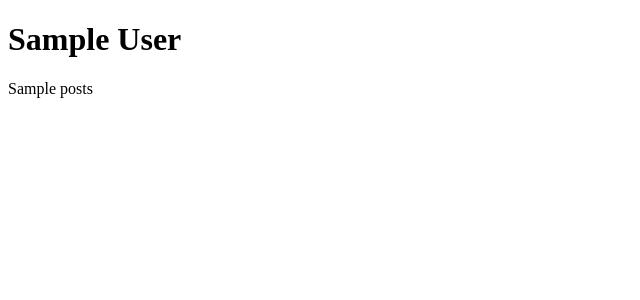
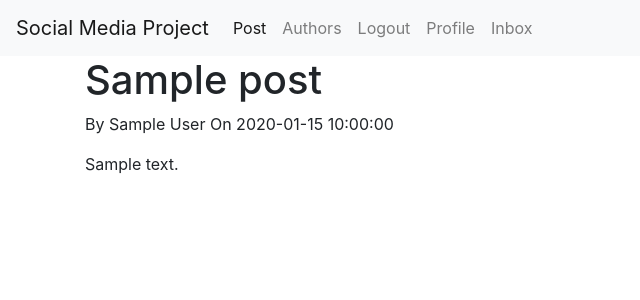
Before and after one commit to CMPUT404F22D01-NKQHN/lab-d01-monday-cmput404-project, a Python web app: template home/templates/home/index.html in a window 1280 px wide. Shown: the top 300 px of the page, without its empty margins (0-640 px from the left). Run offline with Jinja, Linux system fonts and the light colour scheme; the template is opened without the code that fills it: most values are stand-ins (such as "Sample title", 1, 10 or a date in 2020); some libraries are stand-ins or nearby versions.

Commit message:
created very basic skeleton for the home page. In the home/views.py we can propogate the information we need from authors, friends etc and pass it through to the template files and display it. The buttons currently don't go anywhere but can easily be changed.

```diff
--- a/home/templates/home/index.html
+++ b/home/templates/home/index.html
@@ -1,12 +1,56 @@
+<!-- Java script and css ref from here: https://getbootstrap.com/docs/4.0/getting-started/introduction/#starter-template -->
 <!DOCTYPE html>
 <html>
   <head>
+    <!-- Required meta tags -->
+    <meta charset="utf-8">
+    <meta name="viewport" content="width=device-width, initial-scale=1, shrink-to-fit=no">
+
+    <!-- Bootstrap CSS -->
+    <link rel="stylesheet" href="https://cdn.jsdelivr.net/npm/bootstrap@4.0.0/dist/css/bootstrap.min.css" integrity="sha384-Gn5384xqQ1aoWXA+058RXPxPg6fy4IWvTNh0E263XmFcJlSAwiGgFAW/dAiS6JXm" crossorigin="anonymous">
+
     <title>Home</title>
   </head>
   <body>
-      <h1>{{ authors }}</h1>
-      </h1> {{ posts }}</h1>
+    <!-- Create a navigation bar with the following buttons: Post, Authors, Logout, Profile, Inbox -->
+    <nav class="navbar navbar-expand-lg navbar-light bg-light">
+      <a class="navbar-brand" href="#">Social Media Project</a>
+      <button class="navbar-toggler" type="button" data-toggle="collapse" data-target="#navbarSupportedContent" aria-controls="navbarSupportedContent" aria-expanded="false" aria-label="Toggle navigation">
+        <span class="navbar-toggler-icon"></span>
+      </button>
+
+      <div class="collapse navbar-collapse" id="navbarSupportedContent">
+        <ul class="navbar-nav mr-auto">
+          <li class="nav-item active">
+            <a class="nav-link" href="#">Post <span class="sr-only">(current)</span></a>
+          </li>
+          <li class="nav-item">
+            <a class="nav-link" href="#">Authors</a>
+          </li>
+          <li class="nav-item">
+            <a class="nav-link" href="#">Logout</a>
+          </li>
+          <li class="nav-item">
+            <a class="nav-link" href="#">Profile</a> <!-- Here we can put the logged in user's name instead of "Profile" -->
+          </li>
+          <li class="nav-item">
+            <a class="nav-link" href="#">Inbox</a>
+          </li>
+        </ul>
+      </div>
+    </nav>
+    <div class = "container">
+    {% for post in posts %}
+        <h1>{{ post.title }}</h1>
+        <p>By {{ post.author }} On {{post.published}}</p>
+          <p>{{ post.content }}</p>
+      {% endfor %}</div>
       </body>
+    <body>
+        <!-- Optional JavaScript -->
+        <!-- jQuery first, then Popper.js, then Bootstrap JS -->
+        <script src="https://code.jquery.com/jquery-3.2.1.slim.min.js" integrity="sha384-KJ3o2DKtIkvYIK3UENzmM7KCkRr/rE9/Qpg6aAZGJwFDMVNA/GpGFF93hXpG5KkN" crossorigin="anonymous"></script>
+        <script src="https://cdn.jsdelivr.net/npm/popper.js@1.12.9/dist/umd/popper.min.js" integrity="sha384-ApNbgh9B+Y1QKtv3Rn7W3mgPxhU9K/ScQsAP7hUibX39j7fakFPskvXusvfa0b4Q" crossorigin="anonymous"></script>
+        <script src="https://cdn.jsdelivr.net/npm/bootstrap@4.0.0/dist/js/bootstrap.min.js" integrity="sha384-JZR6Spejh4U02d8jOt6vLEHfe/JQGiRRSQQxSfFWpi1MquVdAyjUar5+76PVCmYl" crossorigin="anonymous"></script>
+    </body>
 </html>
-
-  </body>
--- a/home/views.py
+++ b/home/views.py
@@ -3,14 +3,15 @@ from authors.models import Author
 from posts.models import Post
 # Create your views here.
 
-# This is where the home page will be rendered obviously still need to add the html file
+# I think here we will send all the required data for the feed as well as the buttons for the user to click on i.e. posts
+
 def home(request):
 
     authors = Author.objects.all()
     # Get posts and order by published date
     posts = Post.objects.all().order_by('-published')
     # get the posts title and author
-    posts = posts.values('title', 'author')
+    #posts = posts.values('title', 'author', 'id', 'published')
     context = {
         'posts': posts,
         'authors': authors
```
Also changed, not shown: 1 other file.
